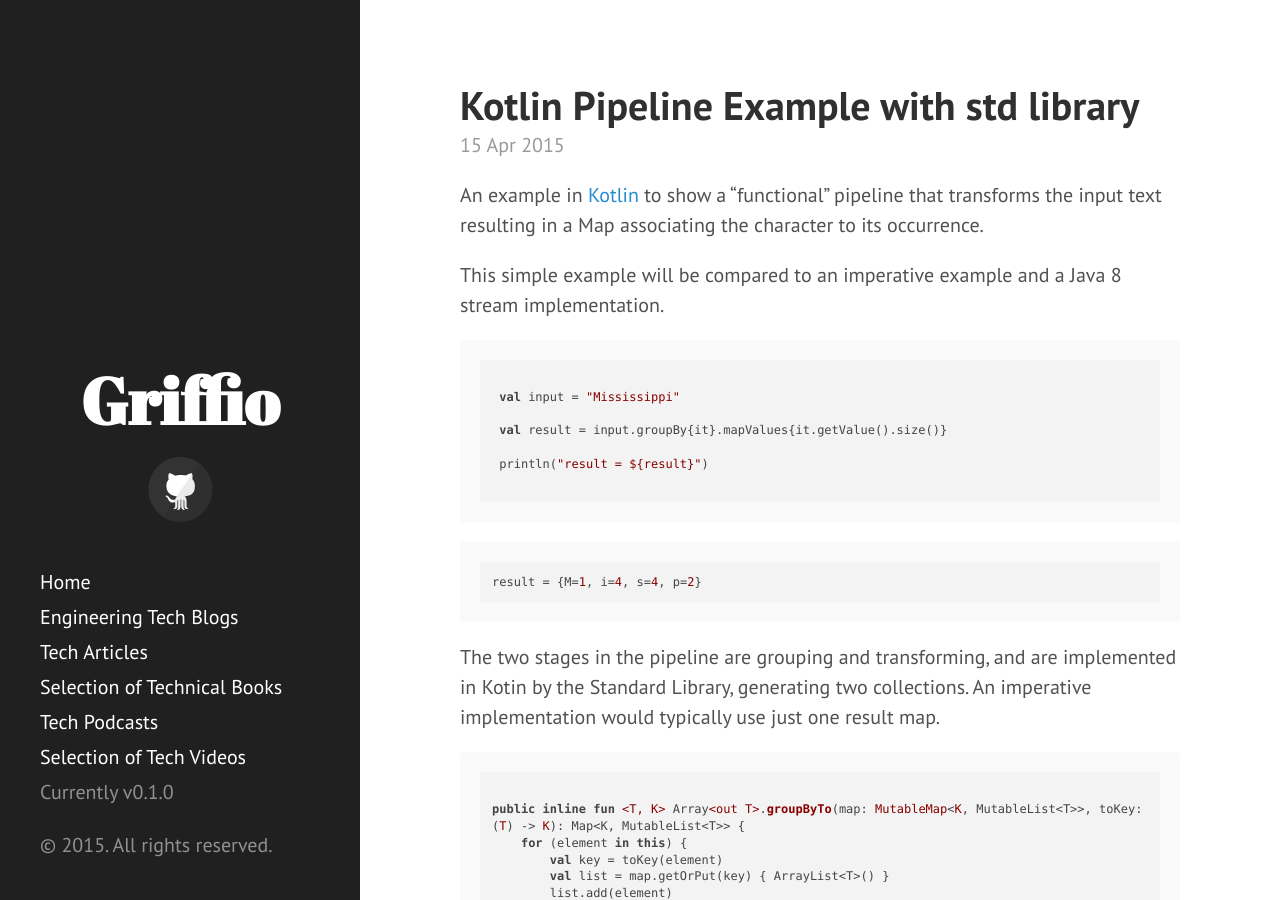
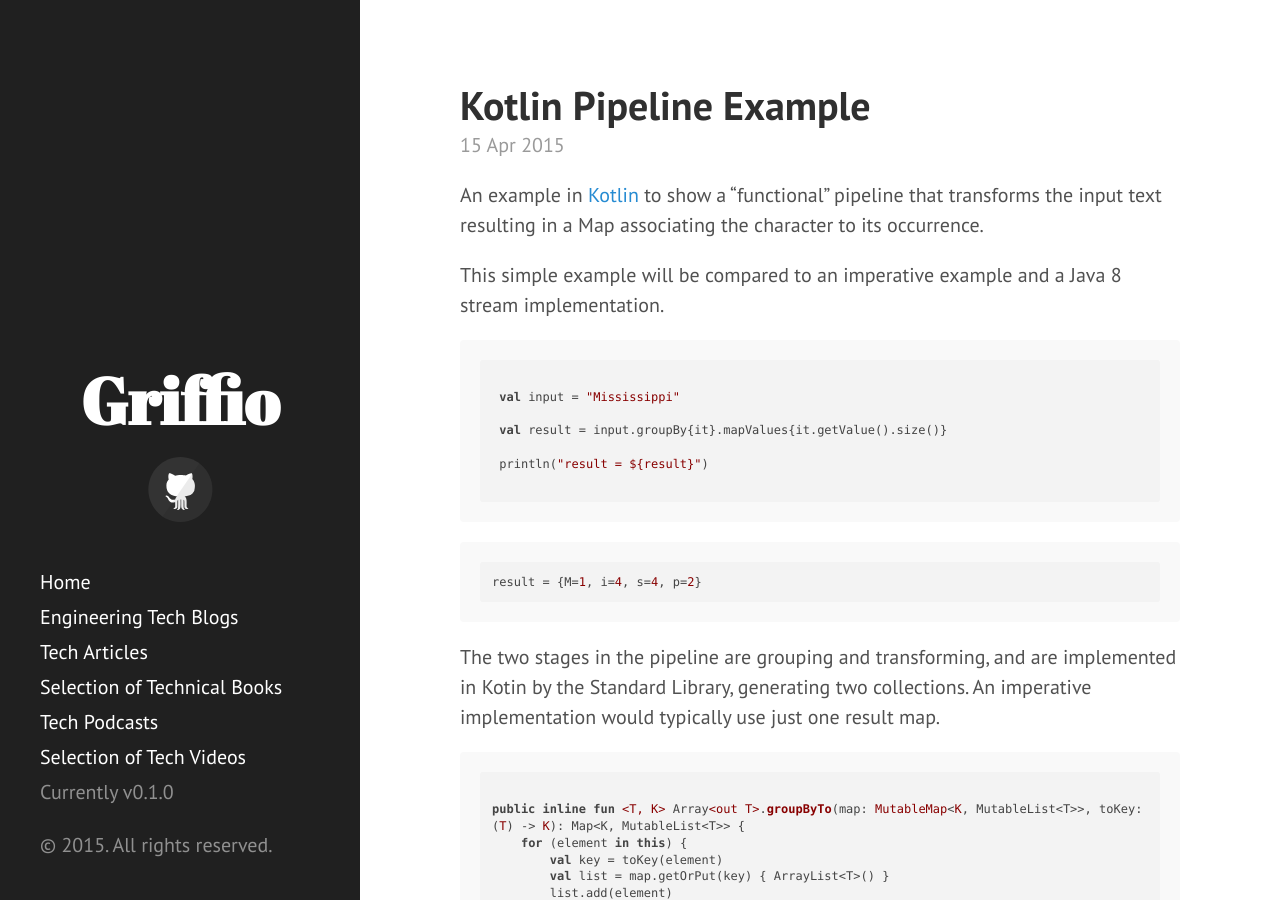
Before and after one commit to griffio/griffio.github.io, a Jekyll site: the page built from _posts/2015-04-15-Kotlin-pipeline-example.md, in a window 1280 px wide and 900 px high. Built offline with Jekyll 4.4.1, drawn with Linux system fonts in a browser that asks for light colours; nearby versions of some CDN libraries.

Commit message:
Update 2015-04-15-Kotlin-pipeline-example.md

```diff
--- a/_posts/2015-04-15-Kotlin-pipeline-example.md
+++ b/_posts/2015-04-15-Kotlin-pipeline-example.md
@@ -1,6 +1,6 @@
 ---
 layout: post
-title: Kotlin Pipeline Example with std library
+title: Kotlin Pipeline Example
 category: kotlin
 tags: kotlin
 published: true
```
